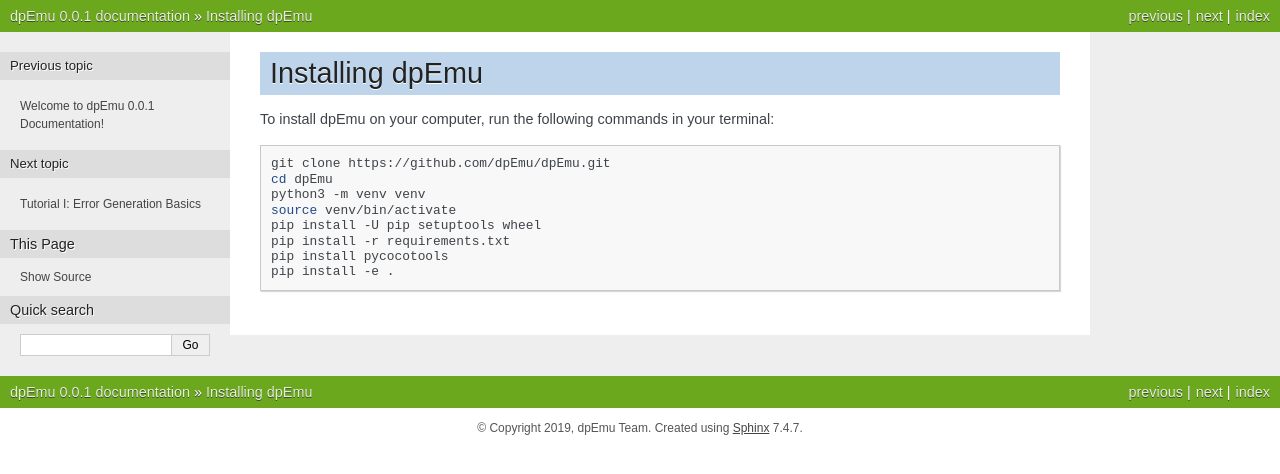
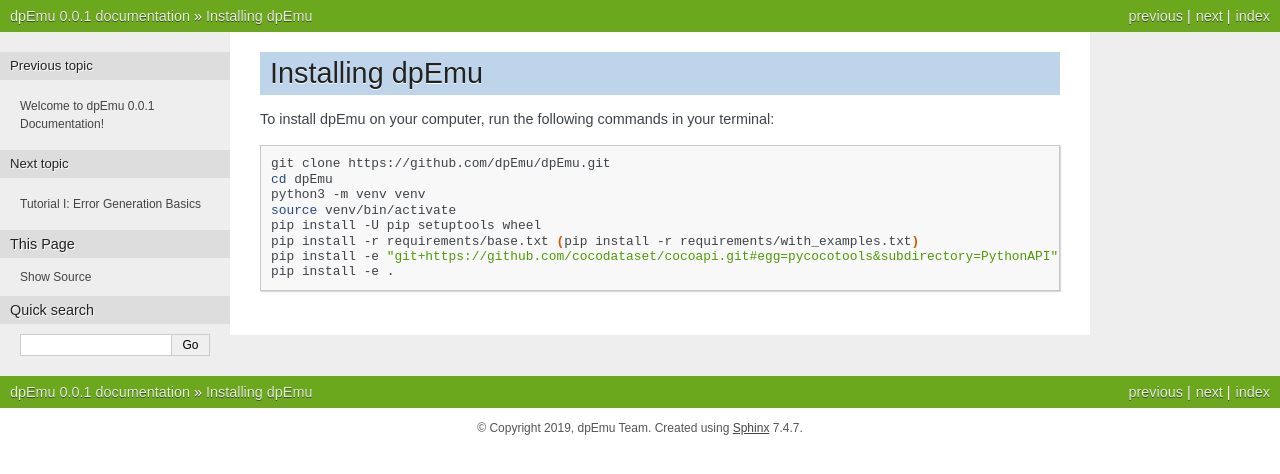
Before and after one commit to dpEmu/dpEmu, a Sphinx documentation site: the page built from docs/installation.rst, in a window 1280 px wide. Shown: the top 474 px of the page. Built offline with Sphinx 7.4.7, drawn with Linux system fonts in a browser that asks for light colours.

Commit message:
Update installation.rst

```diff
--- a/docs/installation.rst
+++ b/docs/installation.rst
@@ -10,6 +10,6 @@
     python3 -m venv venv
     source venv/bin/activate
     pip install -U pip setuptools wheel
-    pip install -r requirements.txt
-    pip install pycocotools
+    pip install -r requirements/base.txt (pip install -r requirements/with_examples.txt)
+    pip install -e "git+https://github.com/cocodataset/cocoapi.git#egg=pycocotools&subdirectory=PythonAPI"
     pip install -e .
```
